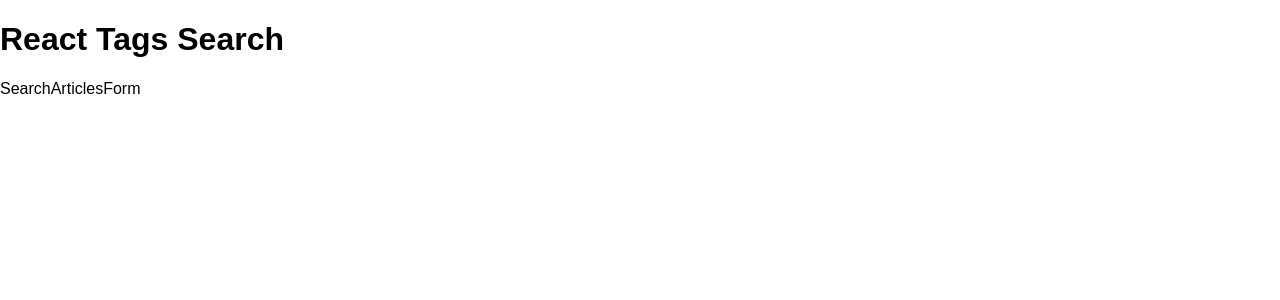
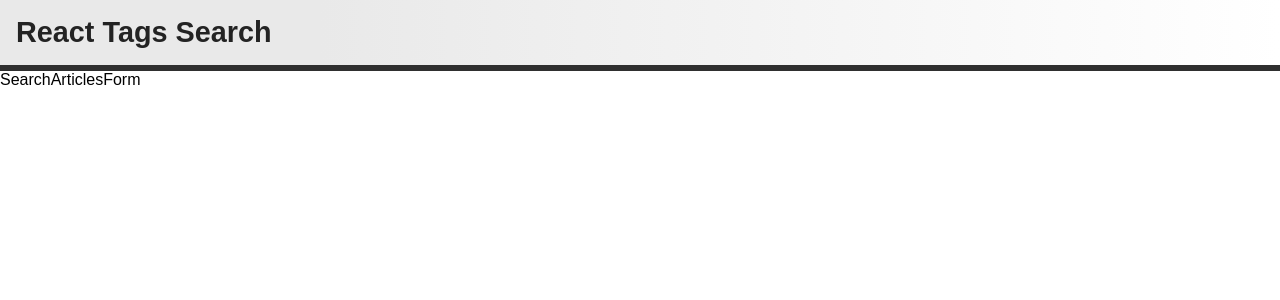
Before and after one commit to mk026/react-tags-search, a React (Vite) app: page / in a window 1280 px wide. Shown: the top 300 px of the page. Built offline with nearby package versions, Linux system fonts and the light colour scheme.

Commit message:
Add styles for header component

```diff
--- /dev/null
+++ b/src/components/header/Header.module.css
@@ -0,0 +1,7 @@
+.header {
+  padding: 1rem;
+
+  background-color: #dadada;
+  background: linear-gradient(to right, #e9e9e9 25%, #ffffff);
+  border-bottom: 6px solid #2f2f2f;
+}
--- a/src/components/header/Header.tsx
+++ b/src/components/header/Header.tsx
@@ -2,9 +2,11 @@
 
 import AppTitle from "./app-title";
 
+import classes from "./Header.module.css";
+
 const Header: FC = () => {
   return (
-    <div>
+    <div className={classes.header}>
       <AppTitle />
     </div>
   );
--- /dev/null
+++ b/src/components/header/app-title/AppTitle.module.css
@@ -0,0 +1,6 @@
+.title {
+  margin: 0;
+
+  font-size: 1.8rem;
+  color: #232323;
+}
--- a/src/components/header/app-title/AppTitle.tsx
+++ b/src/components/header/app-title/AppTitle.tsx
@@ -1,7 +1,9 @@
 import { FC } from "react";
 
+import classes from "./AppTitle.module.css";
+
 const AppTitle: FC = () => {
-  return <h1>React Tags Search</h1>;
+  return <h1 className={classes.title}>React Tags Search</h1>;
 };
 
 export default AppTitle;
```
